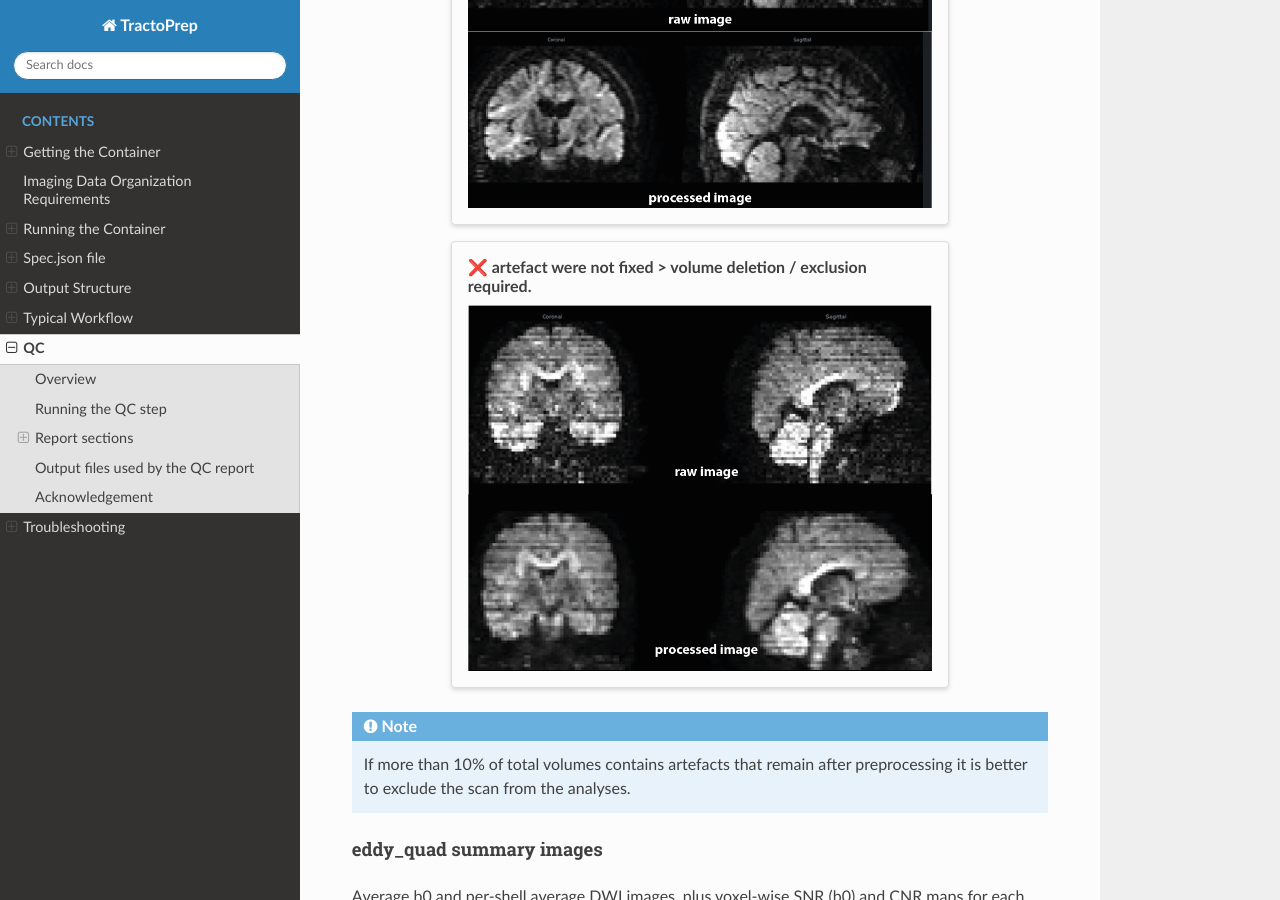
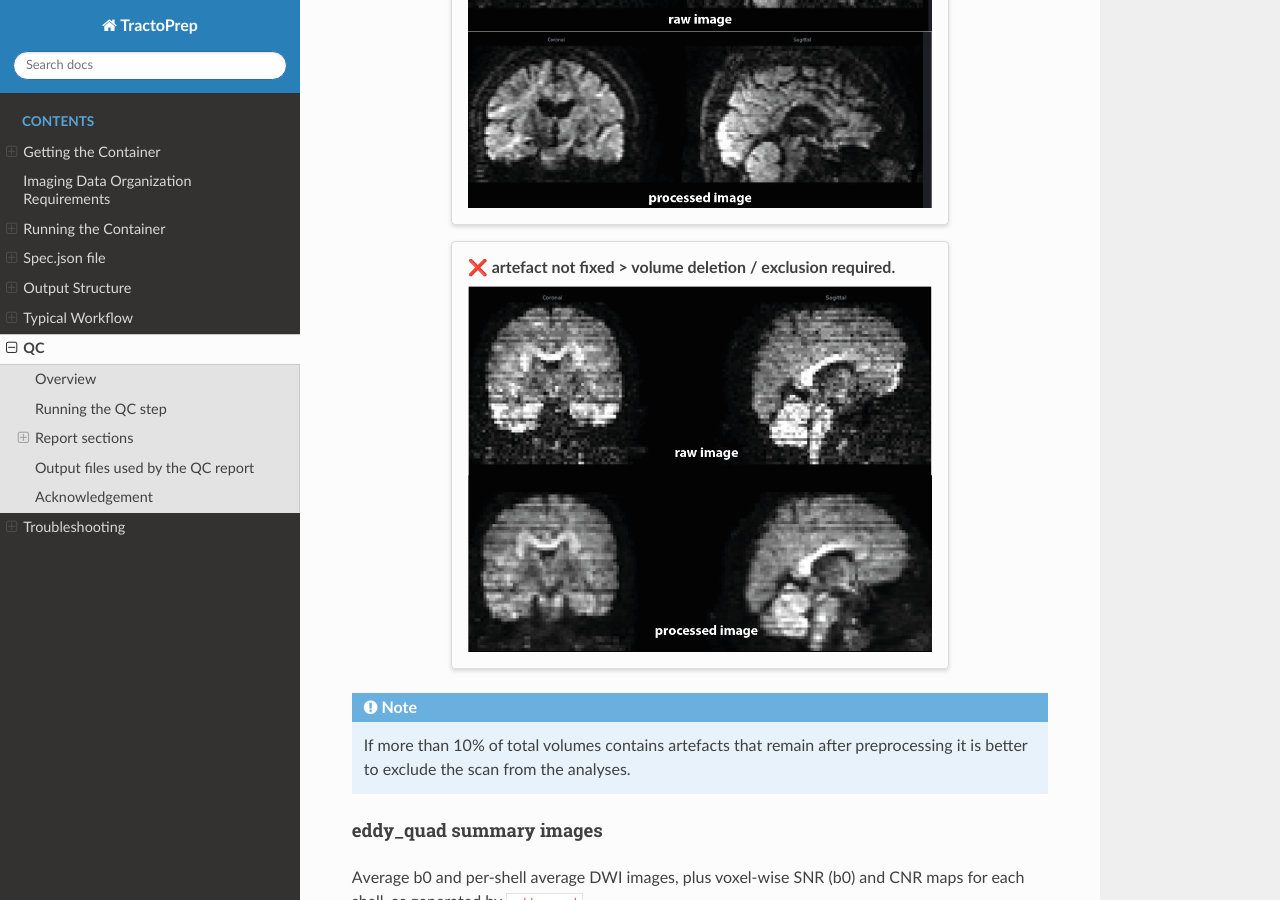
Before and after one commit to chrisvriend/dwi-tract4mega, a Sphinx documentation site: the page built from docs/source/QC.md, in a window 1280 px wide and 900 px high, scrolled down 3111 px. Built offline with Sphinx 7.4.7 and the Read the Docs theme 3.1.0, drawn with Linux system fonts in a browser that asks for light colours; pages that are not in the unit, such as notebooks, are missing from menus.

Commit message:
Update QC.md

```diff
--- a/docs/source/QC.md
+++ b/docs/source/QC.md
@@ -136,7 +136,7 @@ For each volume containing outlier slices, a toggle allows comparison of the raw
 ![fixed Venetian Blinds](_static/fixed_artifact.png)
 :::
 
-:::{grid-item-card} ❌ artefact were not fixed >  volume deletion / exclusion required.
+:::{grid-item-card} ❌ artefact not fixed >  volume deletion / exclusion required.
 ![remaining Venetian Blinds](_static/notfixed_artifact.png)
 :::
 
```
